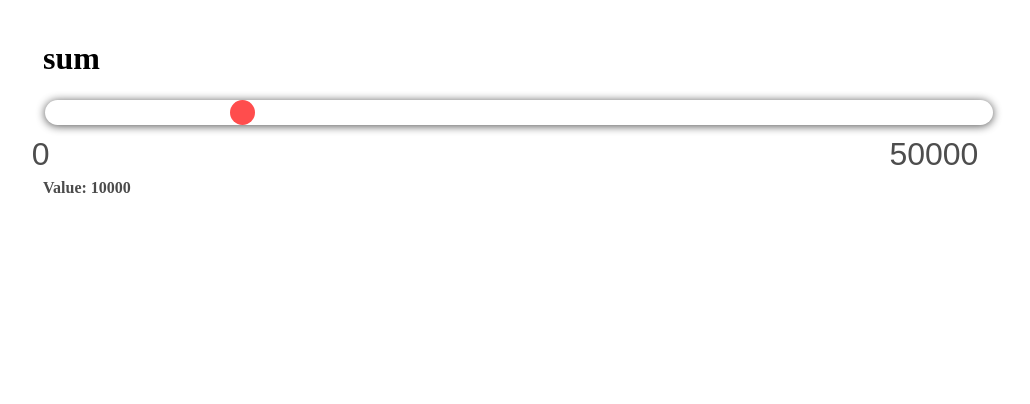
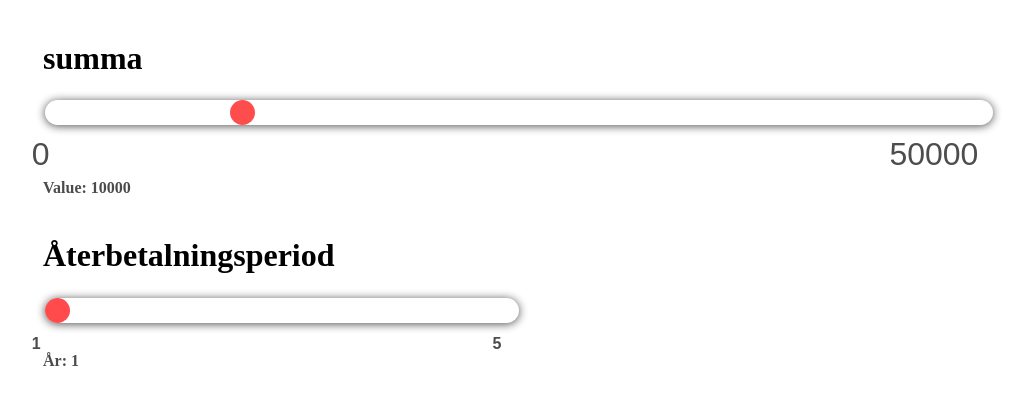
Before and after one commit to RebeccaNampiima/loan_calculator, a plain HTML site: page index.html in a window 1280 px wide. Shown: the whole page, without its empty margins (45-1075 px from the left). Drawn offline with nearby package versions, Linux system fonts and the light colour scheme.

Commit message:
second div

```diff
--- a/index.html
+++ b/index.html
@@ -13,11 +13,17 @@
 <body>
 
     <div class="slidecontainer">
-        <h1>sum</h1>
+        <h1>summa</h1>
         <input type="range" min="0" max="50000" value="10000" class="slider" id="myRange">
       </div>
       <p>Value: <span id ="value"></span></p>
+      <div class="payback">
+          <h1 class ="payheader">Återbetalningsperiod</h1>
+          <input type="range" min="1" max="5" value="1" class="sliderTwo" id="my_year">
 
+      <p class= "year_value">År: <span id ="year_value"></span></p>
+
+      </div>
     <script src="script.js"></script>
 </body>
 </html>
--- a/script.js
+++ b/script.js
@@ -20,3 +20,11 @@ slider.oninput = function() {
 }*/
 
 }
+
+var paybackYear = document.getElementById("my_year");
+var output2 = document.getElementById("year_value");
+output2.innerHTML = paybackYear.value;
+
+paybackYear.oninput = function() {
+    output2.innerHTML = this.value;
+}
--- a/styles.css
+++ b/styles.css
@@ -64,3 +64,80 @@ p{
     left: 6%;
     top: 17%;
 }
+
+.payback{
+
+        width: 50%;/* Width of the outside container */
+        margin-top: 40px;
+        margin-left: 80px;
+
+}
+
+.year_value{
+    position: relative;
+    right: 80px;
+    bottom: 25px;
+}
+
+
+.payback{
+
+        width: 50%;/* Width of the outside container */
+        margin-top: 40px;
+        margin-left: 80px;
+
+}
+.sliderTwo::after{
+    content: '5';
+    color:black;
+    font-size: 1rem;
+    position: absolute;
+    left: 42%;
+    top: 335px;
+    font-weight: bold;
+}
+.sliderTwo::before{
+    content: '1';
+    color:black;
+    font-size: 1rem;
+    position: absolute;
+    left: 6%;
+    top: 335px;
+    font-weight: bold;
+}
+
+.sliderTwo {
+    -webkit-appearance: none;  /* Override default CSS styles */
+    appearance: none;
+    width: 75%;
+    height: 25px; /* Specified height */
+    background: linear-gradient(90deg,rgb(117,252,117)60%), rgb(214,214,214)60%; /* Grey background */
+    outline: none; /* Remove outline */
+    opacity: 0.7; /* Set transparency (for mouse-over effects on hover) */
+    -webkit-transition: .2s; /* 0.2 seconds transition on hover */
+    transition: opacity .2s;
+    border-radius: 13px;
+    box-shadow: 0px 1px 10px black;
+  }
+  .sliderTwo:hover {
+    opacity: 1; /* Fully shown on mouse-over */
+  }
+  /* The slider handle (use -webkit- (Chrome, Opera, Safari, Edge) and -moz- (Firefox) to override default look) */
+.sliderTwo::-webkit-slider-thumb {
+    -webkit-appearance: none; /* Override default look */
+    appearance: none;
+    width: 25px; /* Set a specific slider handle width */
+    height: 25px; /* Slider handle height */
+    background: red; /* Green background */
+    cursor: pointer; /* Cursor on hover */
+    border-radius: 50%;
+}
+
+  .sliderTwo::-moz-range-thumb {
+    width: 25px; /* Set a specific slider handle width */
+    height: 25px; /* Slider handle height */
+    background: red; /* Green background */
+    cursor: pointer; /* Cursor on hover */
+    border-radius: 50%;
+
+  }
```
